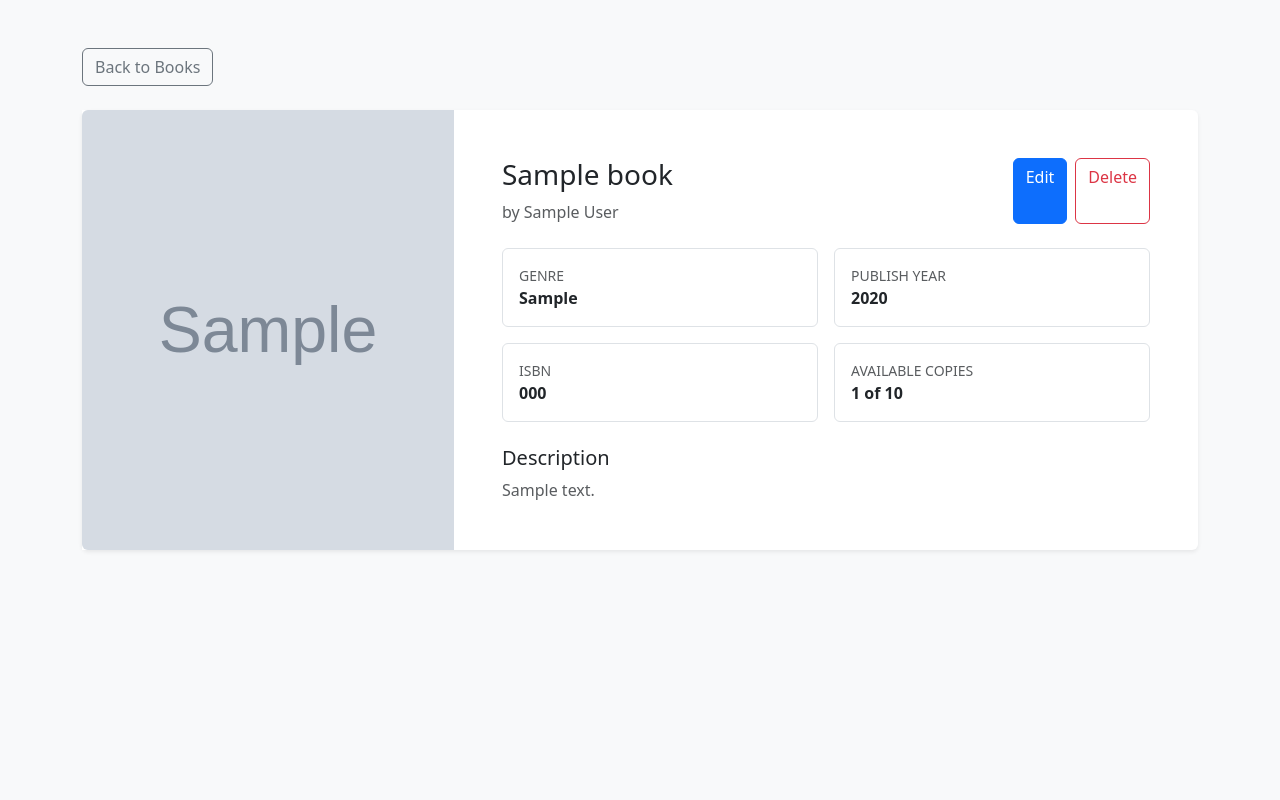
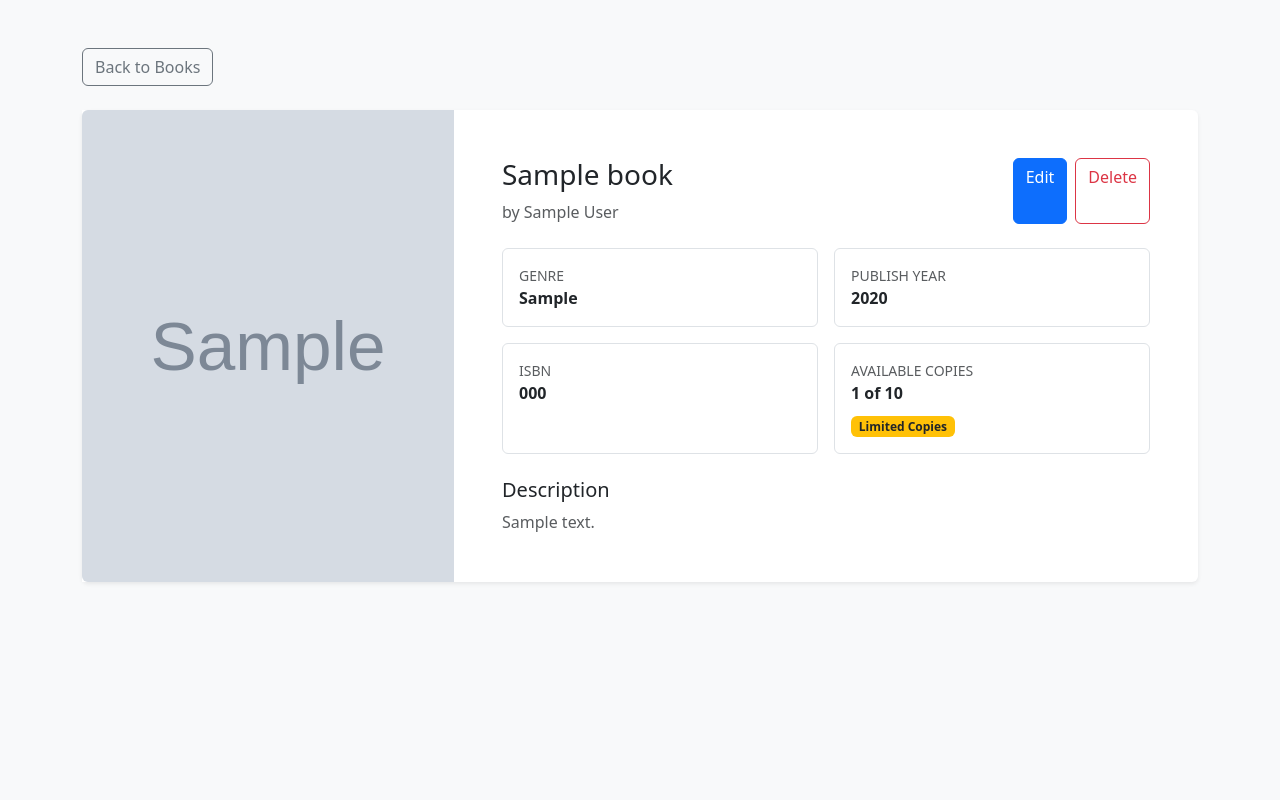
Before and after one commit to Dhamnix/OnlineLibManagment, a Django app: page /books/1/ in a window 1280 px wide. Run offline with Django 5.2, Linux system fonts and the light colour scheme; tables that the repository leaves empty hold one stand-in row (values such as "Sample post"); grey boxes marked "Sample" are stand-in pictures.

Commit message:
Prompt 5.2

```diff
--- a/books/templates/books/book_detail.html
+++ b/books/templates/books/book_detail.html
@@ -62,7 +62,16 @@
                             <div class="col-md-6">
                                 <div class="border rounded p-3 bg-white h-100">
                                     <div class="small text-muted text-uppercase">Available copies</div>
-                                    <div class="fw-semibold">{{ book.available_copies }} of {{ book.total_copies }}</div>
+                                    <div class="fw-semibold mb-2">{{ book.available_copies }} of {{ book.total_copies }}</div>
+                                    <div>
+                                        {% if book.available_copies == 0 %}
+                                            <span class="badge bg-danger">Out of Stock</span>
+                                        {% elif book.available_copies < 5 %}
+                                            <span class="badge bg-warning text-dark">Limited Copies</span>
+                                        {% else %}
+                                            <span class="badge bg-success">Available</span>
+                                        {% endif %}
+                                    </div>
                                 </div>
                             </div>
                         </div>
--- a/books/views.py
+++ b/books/views.py
@@ -1,5 +1,6 @@
 from django.contrib import messages
 from django.db.models import Q
+from django.shortcuts import get_object_or_404
 from django.urls import reverse_lazy
 from django.views.generic import CreateView, DeleteView, DetailView, ListView, UpdateView
 
@@ -77,6 +78,9 @@ class BookDetailView(DetailView):
     template_name = "books/book_detail.html"
     context_object_name = "book"
 
+    def get_object(self, queryset=None):
+        return get_object_or_404(Book, pk=self.kwargs.get("pk"))
+
 
 class BookCreateView(CreateView):
     model = Book
```
